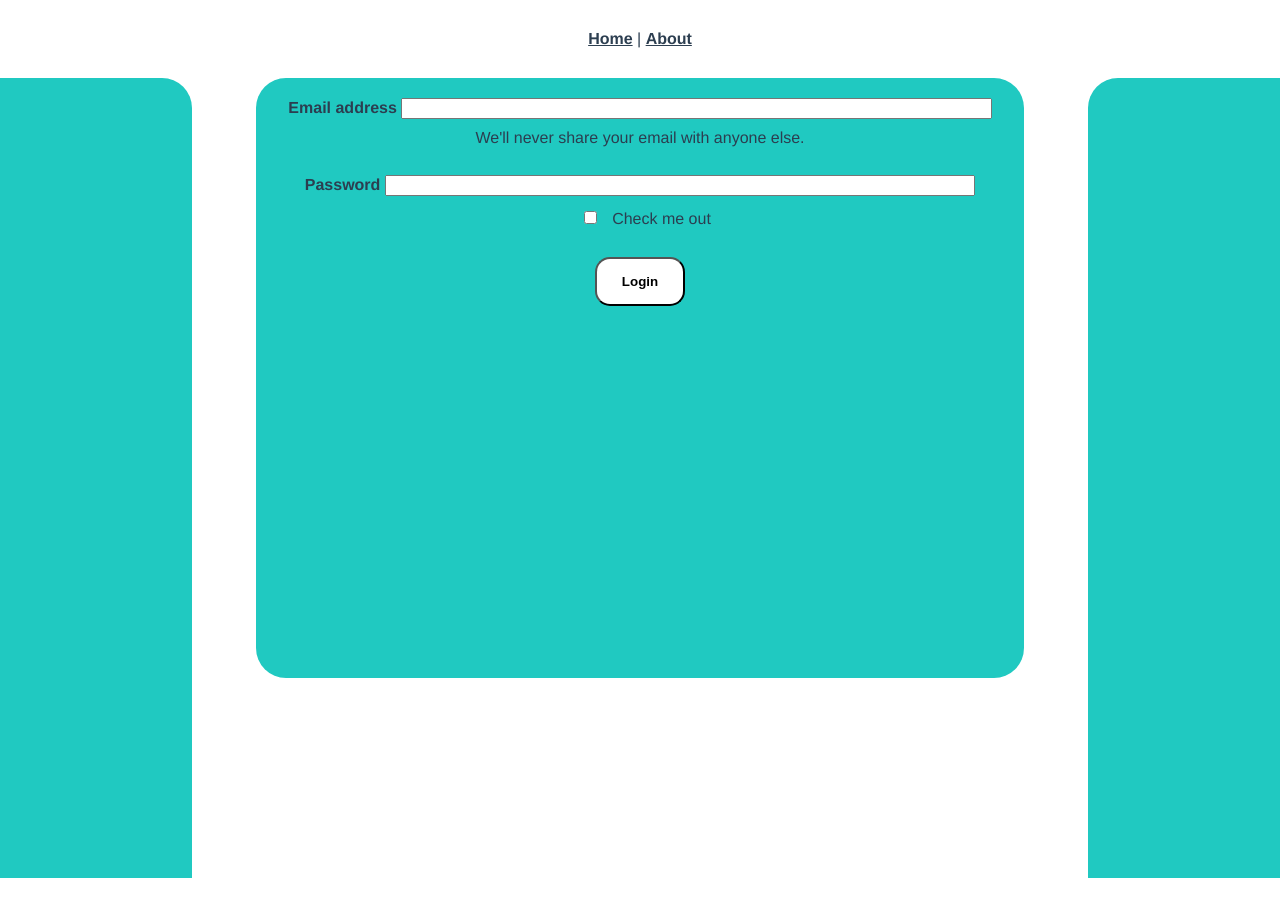
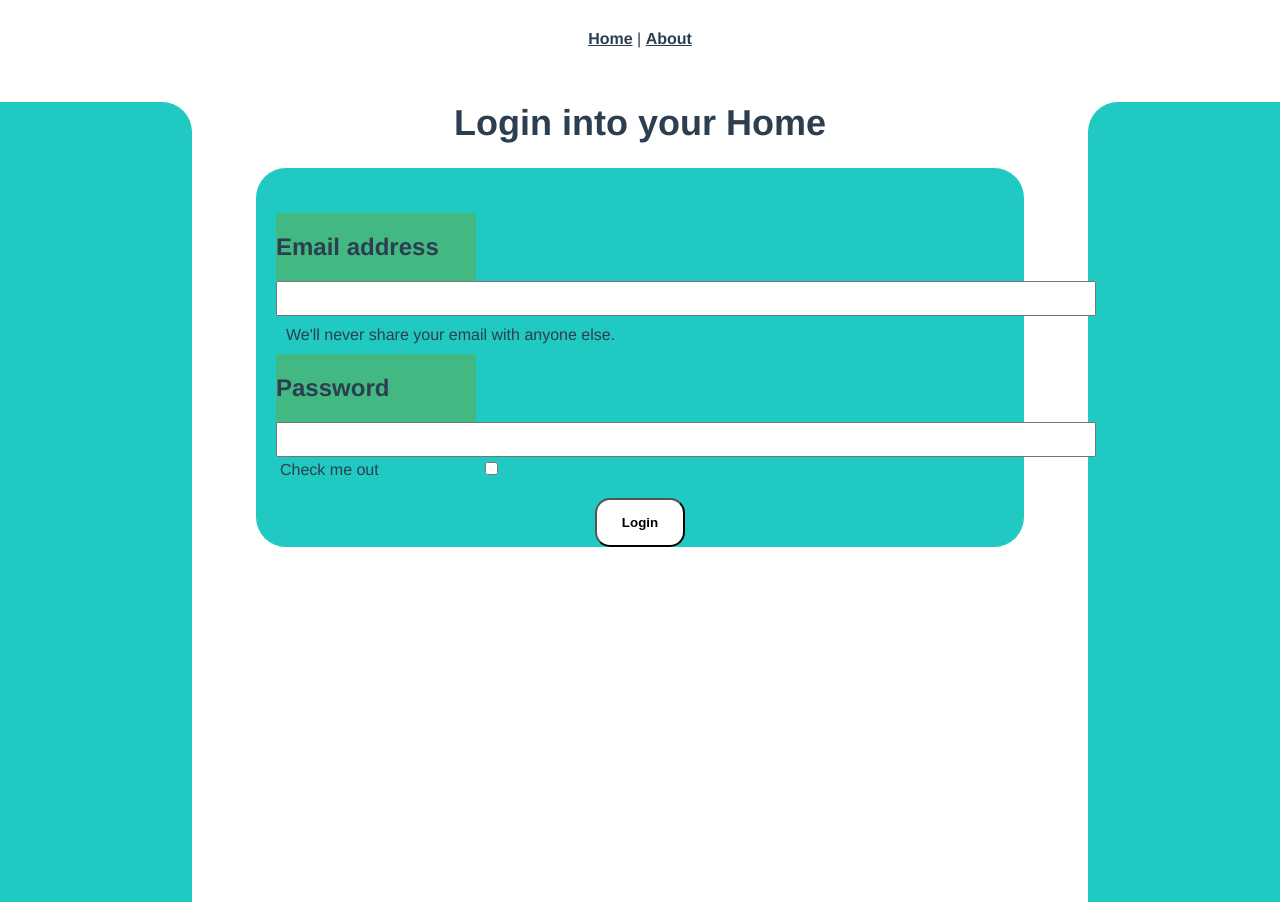
Before and after one commit to Aegid1/Webtech_Project_Frontend, a Vue app: page /login in a window 1280 px wide. Before the commit the page ends 878 px from the top, so only its background shows below. Built offline with nearby package versions, Linux system fonts and the light colour scheme.

Commit message:
1er Fortschritt des Login-Form-Designs

```diff
--- a/src/views/LoginView.vue
+++ b/src/views/LoginView.vue
@@ -4,20 +4,20 @@
       <div class="firstDiv"></div>
       <div class="secondDiv">
         <form>
+          <h1>Login into your Home</h1>
           <div class ="WrapperLoginForm">
             <div class="loginForm">
-              <label for="exampleInputEmail1" class="Form-titles"><b>Email address </b> </label>
-              <input type="email" class="InputFields" id="exampleInputEmail1" aria-describedby="emailHelp">
+              <label for="exampleInputEmail1" class="Form-titles"><b><h2>Email address</h2></b></label>
+              <input type="email" class="InputFields" id="exampleInputEmail1" required aria-describedby="emailHelp">
               <div id="emailHelp" class="form-text">We'll never share your email with anyone else.</div>
             </div>
               <div class="loginForm">
-              <br>
-              <label for="exampleInputPassword1" class="Form-titles"><b>Password </b></label>
-              <input type="password" class="InputFields" id="exampleInputPassword1">
+              <label for="exampleInputPassword1" class="Form-titles"><b><h2>Password</h2></b></label>
+              <input type="password" class="InputFields" id="exampleInputPassword1" required>
             </div>
-            <div class="loginForm form-check">
+            <div class="form-check">
+              <label class="form-check-label" for="exampleCheck1">Check me out</label>
               <input type="checkbox" class="form-check-input" id="exampleCheck1">
-              <label class="form-check-label" for="exampleCheck1">Check me out</label>
             </div>
           <br>
           <button type="submit" class="LoginButton"><b>Login</b></button>
@@ -47,7 +47,6 @@ export default {
 }
 
 .secondDiv{
-  background-color: red;
   width: 60%;
   height: 0px;
   z-index: 0;
@@ -65,24 +64,28 @@ export default {
 
 .WrapperLoginForm {
   background-color: #20c9c1;
-  padding: 20px;
+  padding-top: 45px;
   border-radius: 30px 30px 30px 30px;
-  height: 70vh;
-}
-
-.InputFields{
-  display: inline-block;
-  width: 80%;
 }
 
 .form-text{
   margin: 10px;
+  text-align: left;
+  text-align: left;
+}
+
+.Form-titles{
+  background-color: #42b983;
+ }
+
+.loginForm{
+  text-align: left;
+  padding-left: 20px;
 }
 
 .form-check-input{
-  margin: 15px;
+  margin: 5px;
 }
-
 .LoginButton{
   background-color: White;
   max-width: 350px;
@@ -93,8 +96,25 @@ export default {
   border-radius: 15px 15px 15px 15px;
 }
 
-/*.Form-titles{
-  background-color: aqua;
+.InputFields{
+  padding: 1vh;
 }
- */
+
+label{
+  width: 200px;
+  display: inline-block;
+}
+
+.InputFields{
+  width: 100vh;
+}
+
+.form-check{
+  text-align: left;
+  padding-left: 3vh;
+}
+
+.loginForm form-check{
+  text-align: right;
+}
 </style>
```
